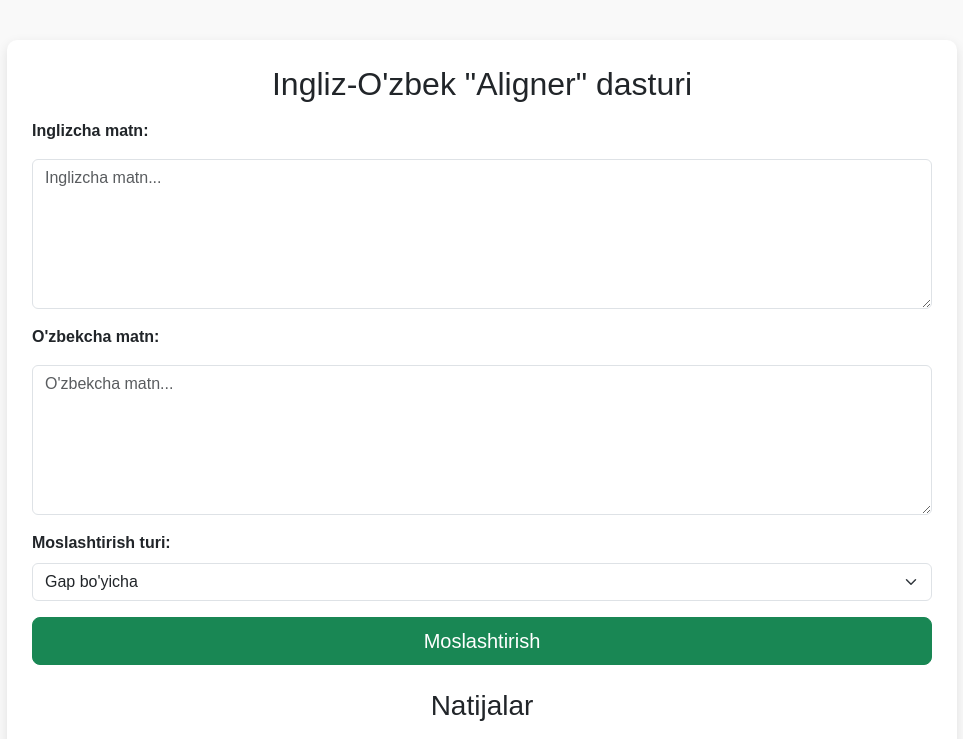
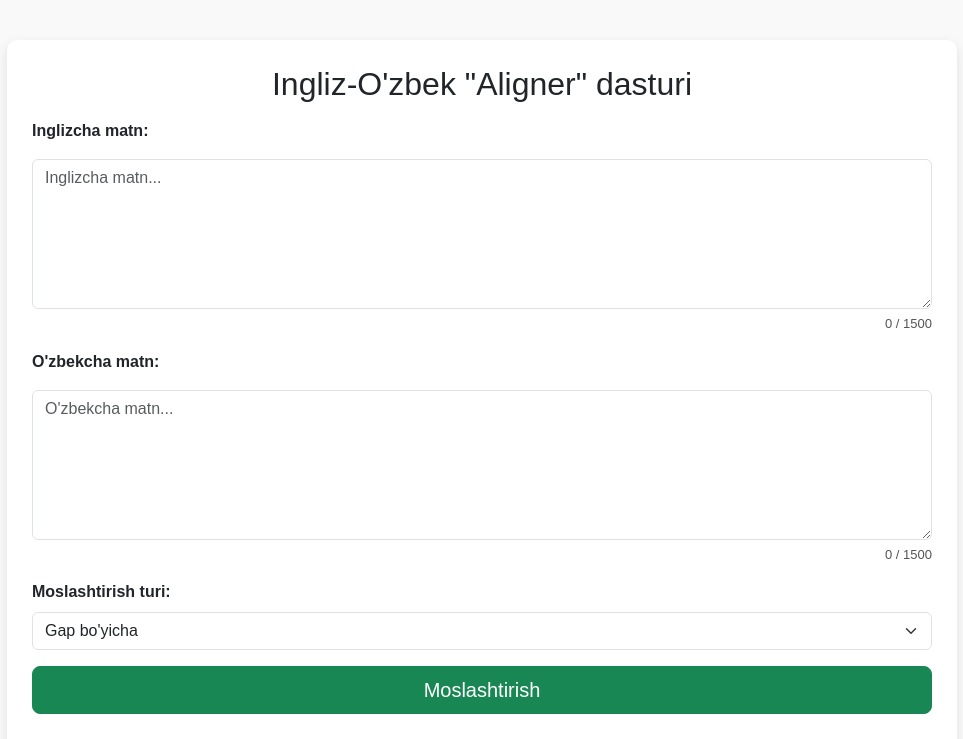
Before and after one commit to sodiqdevpython/aligner.uz, a Django app: page / in a window 1280 px wide. Shown: the top 739 px of the page, without its empty margins (158-1121 px from the left). Run offline with Django 5.2, Linux system fonts and the light colour scheme; some libraries are stand-ins or nearby versions.

Commit message:
text counter qo'shildi

```diff
--- a/templates/index.html
+++ b/templates/index.html
@@ -112,6 +112,19 @@
           content: '...';
         }
       }
+
+      .char-counter {
+        text-align: right;
+        font-size: 13px;
+        color: #555;
+        margin-top: 5px;
+      }
+      .char-counter.warning {
+        color: #d58512;
+      }
+      .char-counter.danger {
+        color: #c9302c;
+      }
     </style>
 
     <script src="https://code.jquery.com/jquery-3.6.0.min.js"></script>
@@ -130,6 +143,7 @@
         placeholder="Inglizcha matn..."
         maxlength="1500"
       ></textarea>
+      <div class="char-counter" id="engCounter">0 / 1500</div>
 
       <!-- Uzbek -->
       <label class="form-label fw-bold mt-3">O'zbekcha matn:</label>
@@ -139,7 +153,7 @@
         placeholder="O'zbekcha matn..."
         maxlength="1500"
       ></textarea>
-
+      <div class="char-counter" id="uzbCounter">0 / 1500</div>
       <!-- Mode -->
       <label class="form-label fw-bold mt-3">Moslashtirish turi:</label>
       <select id="alignmentType" class="form-select">
@@ -224,6 +238,33 @@
         `)
         })
       })
+
+      function updateCounter(textareaId, counterId, max) {
+        const text = $(textareaId).val().length
+        const counter = $(counterId)
+
+        counter.text(text + ' / ' + max)
+
+        counter.removeClass('warning danger')
+
+        if (text >= max) {
+          counter.addClass('danger')
+        } else if (text >= max * 0.9) {
+          counter.addClass('warning')
+        }
+      }
+
+      $('#englishText').on('input', function () {
+        updateCounter('#englishText', '#engCounter', 1500)
+      })
+
+      $('#uzbekText').on('input', function () {
+        updateCounter('#uzbekText', '#uzbCounter', 1500)
+      })
+
+      // Boshlang‘ich 0/1500 ko‘rsatish
+      updateCounter('#englishText', '#engCounter', 1500)
+      updateCounter('#uzbekText', '#uzbCounter', 1500)
     </script>
   </body>
 </html>
```
